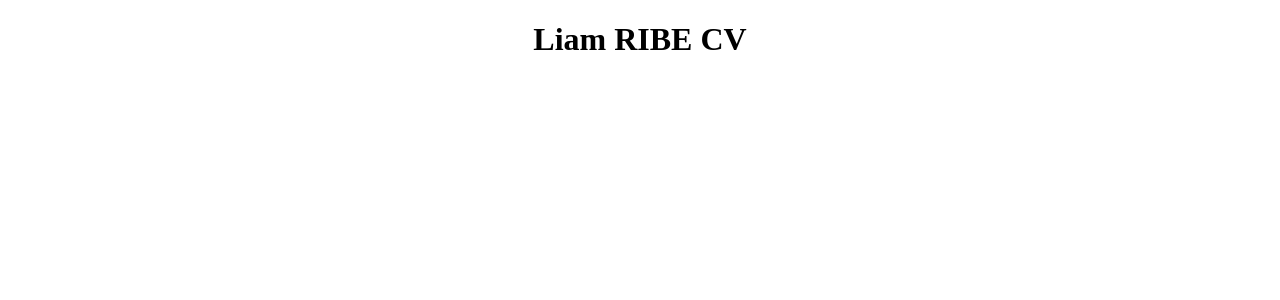
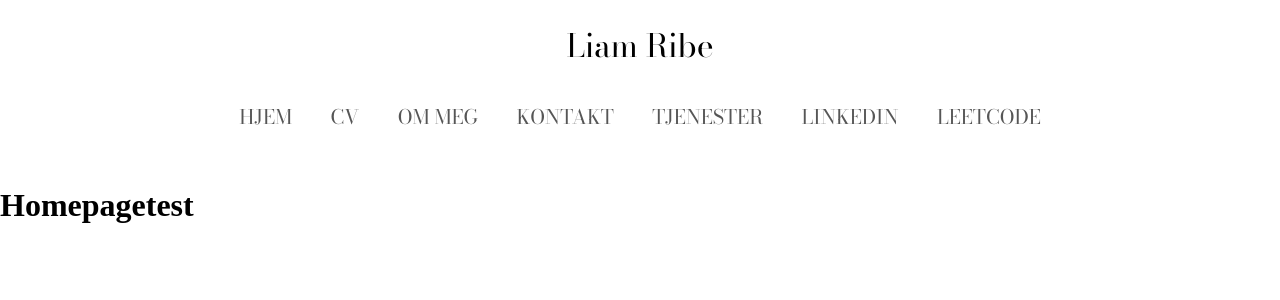
Before and after one commit to PennyChain/PersonligNettside, a SvelteKit app: page / in a window 1280 px wide. Shown: the top 300 px of the page. Built offline with nearby package versions, Linux system fonts and the light colour scheme.

Commit message:
Laget en navbar og testet litt

```diff
--- a/package.json
+++ b/package.json
@@ -12,7 +12,7 @@
 		"@sveltejs/kit": "^2.0.0",
 		"@sveltejs/vite-plugin-svelte": "^3.0.0",
 		"svelte": "^4.2.7",
-		"vite": "^5.0.3"
+		"vite": "^5.4.2"
 	},
 	"type": "module"
 }
--- /dev/null
+++ b/src/app.css
@@ -0,0 +1,4 @@
+body {
+    padding: 0;
+    margin: 0;
+}
--- a/src/app.html
+++ b/src/app.html
@@ -4,6 +4,7 @@
 		<meta charset="utf-8" />
 		<link rel="icon" href="%sveltekit.assets%/favicon.png" />
 		<meta name="viewport" content="width=device-width, initial-scale=1" />
+		<link href="https://fonts.googleapis.com/css2?family=Bodoni+Moda:wght@400;700&display=swap" rel="stylesheet">
 		%sveltekit.head%
 	</head>
 	<body data-sveltekit-preload-data="hover">
--- /dev/null
+++ b/src/routes/+layout.svelte
@@ -0,0 +1,67 @@
+<script>
+    /** @type {import('./$types').LayoutData} */
+    export let data;
+
+    import "../app.css"
+</script>
+
+<meta name="viewport" content="width=device-width, initial-scale=1.0">
+
+<h1 id="MainHeader">Liam Ribe</h1>
+
+<nav class="navbar1">
+    <a data-sveltekit-reload href="/">HJEM</a>
+    <a data-sveltekit-reload href="/CV">CV</a>
+    <a data-sveltekit-reload href="/OM MEG">OM MEG</a>
+    <a data-sveltekit-reload href="/KONTAKT">KONTAKT</a>
+    <a data-sveltekit-reload href="/TJENESTER">TJENESTER</a>
+    <a data-sveltekit-reload href="/LINKEDIN">LINKEDIN</a>
+    <a data-sveltekit-reload href="/LEETCODE">LEETCODE</a>
+</nav>
+
+<!-- FUNKER IKKE
+
+<footer id="GlobalFooter">
+    <h2 class="footer1">Liam Ribe</h2>
+    <p class="footer1">&copy;2024</p>
+</footer>
+
+-->
+
+<slot></slot>
+
+<style>
+
+    #MainHeader {
+        text-align: center;
+        font-family: 'Bodoni Moda', serif;
+        font-weight: 500;
+    }
+
+    .navbar1 {
+        display: flex;
+        justify-content: center;
+        align-items: center;
+        background-color: rgb(255, 255, 255);
+        width: 100%;
+        height: 40px;
+        font-size: 20px;
+        font-weight: 400;
+        font-family: 'Bodoni Moda', serif;
+        box-shadow: 0px 10px 5px 3px rgb(255, 255, 255);
+        padding-top: 5px;
+        margin-bottom: 50px;
+        gap: 3%;
+    }
+
+    a:link, a:visited {
+        text-decoration: none;
+        color: rgb(86, 86, 86);
+    }
+
+    a:hover {
+        color: rgb(0, 0, 0);
+        font-size: 110%;
+    }
+
+</style>
--- a/src/routes/+page.svelte
+++ b/src/routes/+page.svelte
@@ -1,4 +1,4 @@
-<h1 id="MainHeader">Liam RIBE CV</h1>
+<h1>Homepagetest</h1>
 <!-- <p>{a}</p> -->
 
 <script>
@@ -9,8 +9,6 @@
 
 <style>
 
-    #MainHeader {
-        text-align: center;
-    }
+
 
 </style>
--- /dev/null
+++ b/src/routes/CV/+page.svelte
@@ -0,0 +1,6 @@
+<script>
+    /** @type {import('./$types').PageData} */
+    export let data;
+</script>
+
+<h1>Test4 - CV</h1>
--- /dev/null
+++ b/src/routes/KONTAKT/+page.svelte
@@ -0,0 +1,6 @@
+<script>
+    /** @type {import('./$types').PageData} */
+    export let data;
+</script>
+
+<h1>Test3</h1>
--- /dev/null
+++ b/src/routes/LEETCODE/+page.svelte
@@ -0,0 +1,6 @@
+<script>
+    /** @type {import('./$types').PageData} */
+    export let data;
+</script>
+
+<h1>Test6</h1>
--- /dev/null
+++ b/src/routes/LINKEDIN/+page.svelte
@@ -0,0 +1,6 @@
+<script>
+    /** @type {import('./$types').PageData} */
+    export let data;
+</script>
+
+<h1>Test5</h1>
--- /dev/null
+++ b/src/routes/OM MEG/+page.svelte
@@ -0,0 +1,6 @@
+<script>
+    /** @type {import('./$types').PageData} */
+    export let data;
+</script>
+
+<h1>Test2</h1>
--- /dev/null
+++ b/src/routes/TJENESTER/+page.svelte
@@ -0,0 +1,6 @@
+<script>
+    /** @type {import('./$types').PageData} */
+    export let data;
+</script>
+
+<h1>Test</h1>
```
Also changed, not shown: 1 other file (tests, documents, lock files or other folders).
